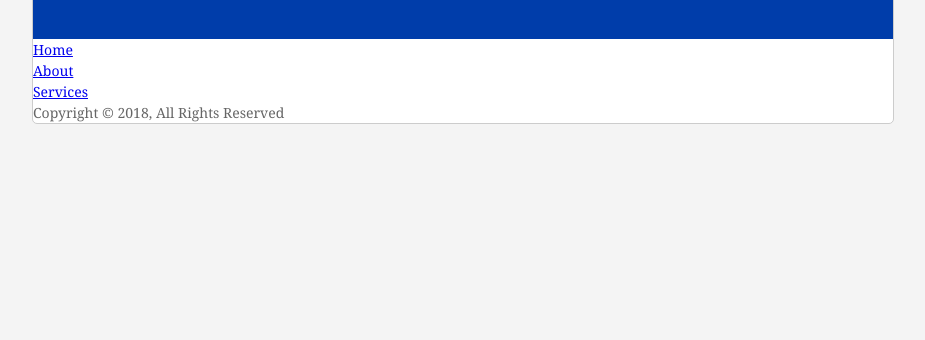
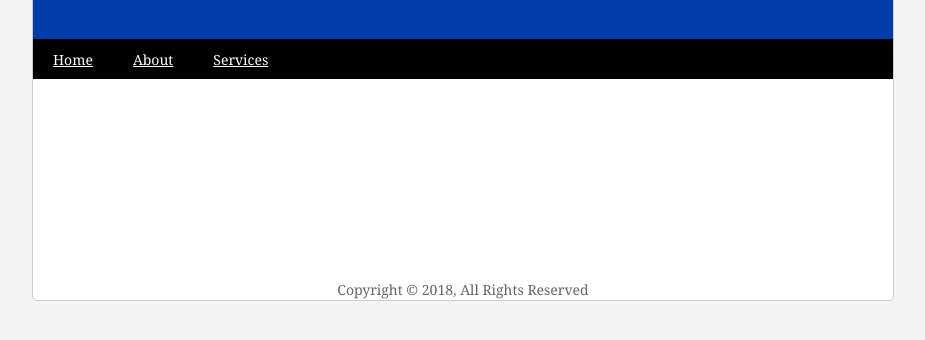
Before and after one commit to phillip-ables/sass-get-started, a plain HTML site: page myproject/index.html in a window 1280 px wide. Shown: the part 72-412 px from the top of the page, without its empty margins (177-1102 px from the left). Drawn offline with Linux system fonts and the light colour scheme.

Commit message:
footer text align center and section min height of a couple hundred pixels

```diff
--- a/myproject/scss/base/_base.scss
+++ b/myproject/scss/base/_base.scss
@@ -30,6 +30,7 @@ nav {
     height: 30px;
     background: #000;
     color: #fff;
+    padding-top: 10px;
 }
 
 nav li {
@@ -41,3 +42,12 @@ nav li {
 nav a {
     color: #fff;
 }
+
+section{
+    min-height: 200px;
+
+}
+
+footer {
+    text-align:center;
+}
```
Also changed, not shown: myproject/css/main.css, 1 other file.
